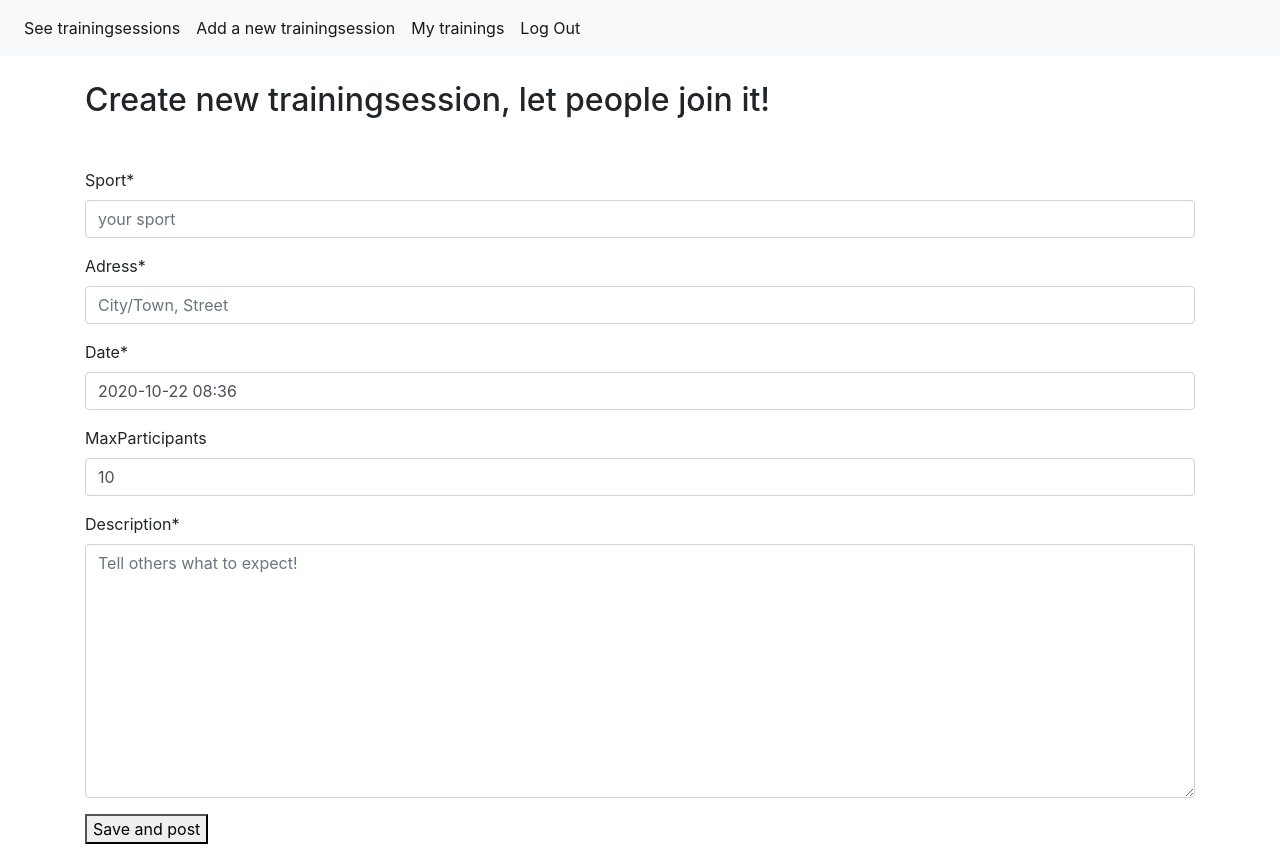
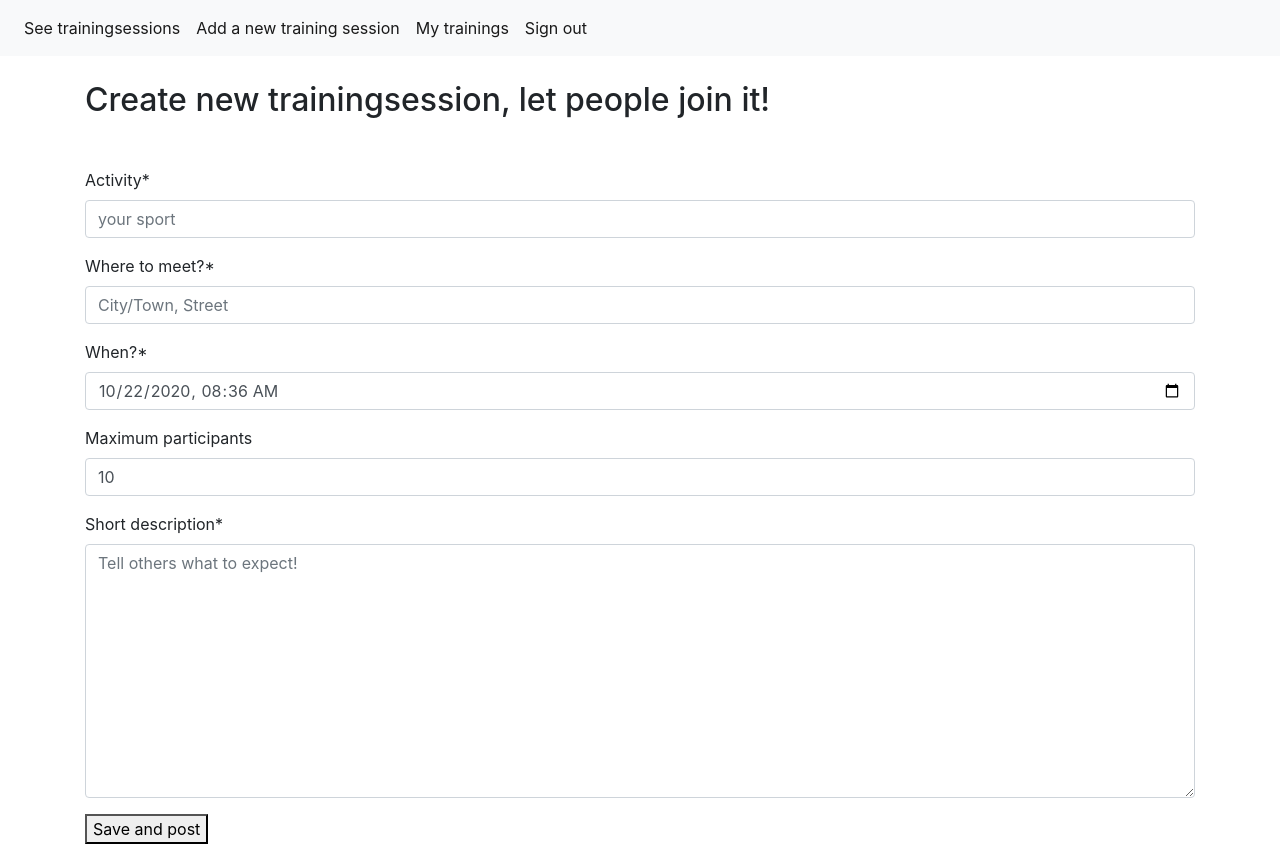
Before and after one commit to ruszmate33/trainingBuddyNearby, a Django app: page /trainings/add in a window 1280 px wide. Run offline with Django 3.2, Linux system fonts and the light colour scheme; the visitor is signed in with stand-in values (Sample User, id 1); some libraries are stand-ins or nearby versions.

Commit message:
improved form labels, cleaned up unused libraries

```diff
--- a/trainings/forms.py
+++ b/trainings/forms.py
@@ -1,9 +1,11 @@
 from django import forms
 from .models import Training
-from bootstrap_datepicker_plus import DateTimePickerInput
 
 
 class TrainingFilterForm(forms.Form):
+    def __init__(self, *args, **kwargs):
+        super(TrainingFilterForm, self).__init__(*args, **kwargs)
+        self.fields['timePeriod'].label = "time period"
     timeChoices = [("week","this week"), ("month", "this month"), ("noLimit","all upcoming")]
     timePeriod = forms.CharField(
                     widget=forms.Select(
@@ -24,6 +26,15 @@ class DateInput(forms.DateInput):
     input_type = 'date'
 
 class TrainingForm(forms.ModelForm):
+
+    def __init__(self, *args, **kwargs):
+        super(TrainingForm, self).__init__(*args, **kwargs)
+        self.fields['sport'].label = "Activity"
+        self.fields['adress'].label = "Where to meet?"
+        self.fields['maxParticipants'].label = "Maximum participants"
+        self.fields['date'].label = "When?"
+        self.fields['description'].label = "Short description"
+
     class Meta:
         model = Training
         fields = ['sport',
@@ -35,12 +46,12 @@ class TrainingForm(forms.ModelForm):
             'sport': forms.TextInput(attrs={"placeholder":"your sport"}),
             'adress': forms.TextInput(attrs={"placeholder":"City/Town, Street"}),
             'maxParticipants': forms.TextInput(attrs={
-                                        'label': 'total participants',
+                                        # 'label': 'total participants',
                                         "placeholder":"maximum number of participants"}),
             'description': forms.Textarea(
                                 attrs={
                                     "placeholder":"Tell others what to expect!",
                                     "cols":90,
                                     "rows":10}),
-            # 'date': forms.DateTimeInput(attrs={'type':'datetime-local'})
-            'date': DateTimePickerInput(format="%Y-%m-%d %H:%M")}
+            'date': forms.DateTimeInput(attrs={'type':'datetime-local'})}
+            # 'date': DateTimePickerInput(format="%Y-%m-%d %H:%M")}
--- a/trainings/templates/trainings/add.html
+++ b/trainings/templates/trainings/add.html
@@ -2,7 +2,7 @@
 {% load crispy_forms_tags %}
 
 {% block title %}
-    add new!
+    Add new!
 {% endblock title %}
 
 {% block content %}
--- a/trainings/templates/trainings/index.html
+++ b/trainings/templates/trainings/index.html
@@ -41,6 +41,8 @@
                 <td>{{ training.distance.km|floatformat }}</td>
                 {% if training.participants == None %}
                     <td>0/{{ training.maxParticipants}}</td>
+                {% elif training.participants == training.maxParticipants %}
+                    <td>Fully booked</td>
                 {% else %}
                     <td>{{ training.participants }}/{{ training.maxParticipants}}</td>
                 {% endif %}
--- a/trainings/templates/trainings/layout.html
+++ b/trainings/templates/trainings/layout.html
@@ -2,8 +2,6 @@
 {% load bootstrap4 %}       {# import bootstrap4/bootstrap3 #}
 {% bootstrap_css %}         {# Embed Bootstrap CSS #}
 {% bootstrap_javascript jquery='full' %}  {# Embed Bootstrap JS+jQuery #}
-<!-- {{ form.media }}            {# Adds date-picker required JS and CSS #} -->
-<!-- {{ my_form.media }} -->
 
 <!doctype html>
 <html lang="en">
@@ -23,9 +21,9 @@
         <div class="collapse navbar-collapse" id="navbarNavAltMarkup">
           <div class="navbar-nav">
               <a class="nav-link active" href="{% url 'trainings:index' %}">See trainingsessions</a>
-              <a class="nav-link active" href="{% url 'trainings:add' %}">Add a new trainingsession</a>
+              <a class="nav-link active" href="{% url 'trainings:add' %}">Add a new training session</a>
               <a class="nav-link active" href="{% url 'trainings:myTrainings' %}">My trainings</a>
-              <a class="nav-link active" href="{% url 'users:logout' %}">Log Out</a>
+              <a class="nav-link active" href="{% url 'users:logout' %}">Sign out</a>
           </div>
         </div>
       </nav>
--- a/trainings/templates/trainings/myTrainings.html
+++ b/trainings/templates/trainings/myTrainings.html
@@ -7,7 +7,7 @@
 
 {% block content %}
     <h2>
-        My trainingsessions
+        My trainings
     </h2>
     <br>
     {{ map|safe }}
--- a/trainings/utils.py
+++ b/trainings/utils.py
@@ -1,7 +1,6 @@
 from datetime import datetime, timedelta
 import folium
 import geocoder
-from geopy.distance import geodesic
 from django.contrib.gis.geos import Point
 
 
--- a/trainings/views.py
+++ b/trainings/views.py
@@ -1,4 +1,3 @@
-from os import name
 from django.contrib.auth.decorators import login_required
 from django.contrib.gis.geos import Point
 from django.contrib.gis.db.models.functions import Distance
@@ -7,7 +6,7 @@ from django.shortcuts import render
 from django.urls import reverse
 from .forms import TrainingForm, TrainingFilterForm
 from .models import Training, Athlete
-from .utils import addMarker, getLatLngFromApi, getSettlementFromApi, filterPastDates, filterBySport, createMapWithUserLocationMark, createUserLocationPoint
+from .utils import getLatLngFromApi, getSettlementFromApi, filterPastDates, filterBySport, createMapWithUserLocationMark, createUserLocationPoint
 
 
 locationString = "Vienna"
@@ -63,7 +62,6 @@ def toggleJoined(request, training_id):
 @login_required(login_url="users:login")
 def training(request, training_id):
     training = Training.objects.get(id=training_id)
-    print(f"training: {training} ")
 
     sport = training.getSport()
     description = training.getDescription()
@@ -72,7 +70,7 @@ def training(request, training_id):
     participants = training.participants.all()
 
     athlete = Athlete.objects.get(user=request.user)
-    print(f"organizedTrainings: {athlete.getOrganizedTrainings()}")
+
     if training in athlete.getOrganizedTrainings():
         isOrganizer = True
     else:
@@ -124,11 +122,9 @@ def add(request):
                 instance.save()
                 # register as organizer and as 1st participant
                 athlete.organizedTrainings.add(instance)
-                #instance.participants.add(athlete)
 
 
             except:
-                print(f"Sorry, we could not find location {myLocation}.")
                 errormessage = f"Sorry, we could not find location {myLocation}."
                 return render(request, "trainings/add.html", {
                         "form": form,
@@ -139,7 +135,6 @@ def add(request):
     else:
         form = TrainingForm()
         errormassage = None
-        # user_location = geocoder.osm("Wien")
 
     context = {
         "form": form,
@@ -153,11 +148,7 @@ def add(request):
 def index(request, timePeriod="week", sportFilter=None):
     if request.method == "POST":
         timePeriod = request.POST.get('timePeriod', None)
-        print(f"timePeriod: {timePeriod}")
         sportFilter = request.POST.get('sportFilter', None)
-        print(f"sportFilter: {sportFilter}")
-        print(f"whole postRequest: {request.POST}")
-
 
     user_location_point = createUserLocationPoint(locationString)
     nameSettlement = getSettlementFromApi(locationString)
@@ -174,7 +165,6 @@ def index(request, timePeriod="week", sportFilter=None):
 
     # order by distance to user
     distanceSet = trainings.annotate(distance=Distance('location', user_location_point)).order_by('distance').values('id','adress','sport','date','participants', 'maxParticipants', 'distance').distinct()
-    print(f"distance set for template:{len(distanceSet)} length, {distanceSet}")
 
     # form to filter results
     trainingFilterForm = TrainingFilterForm()
--- a/users/templates/users/signup.html
+++ b/users/templates/users/signup.html
@@ -1,4 +1,9 @@
 {% extends "users/layout.html" %}
+
+{% block title %}
+    Sign up
+{% endblock title %}
+
 {% block content %}
     <h1>
         TrainingBuddy
```
Also changed, not shown: users/templates/users/login.html (+6 -1 lines).
